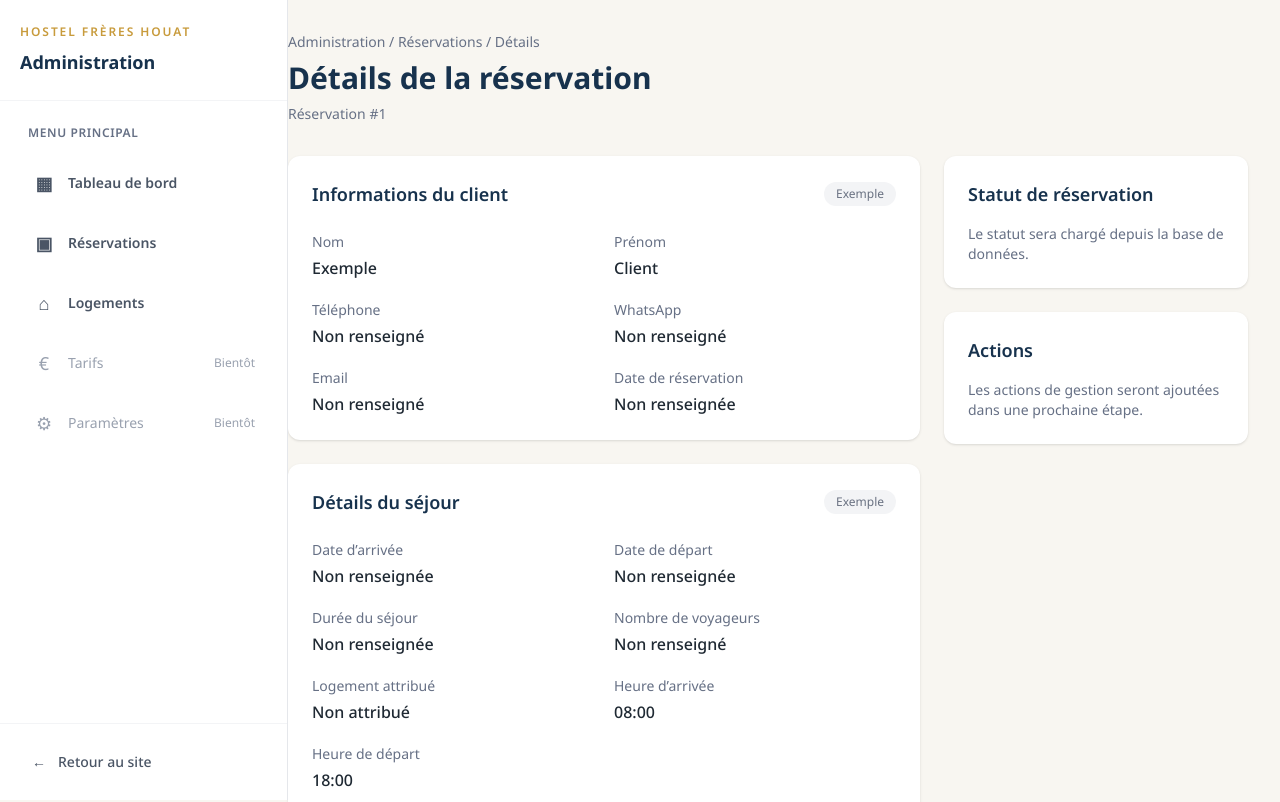
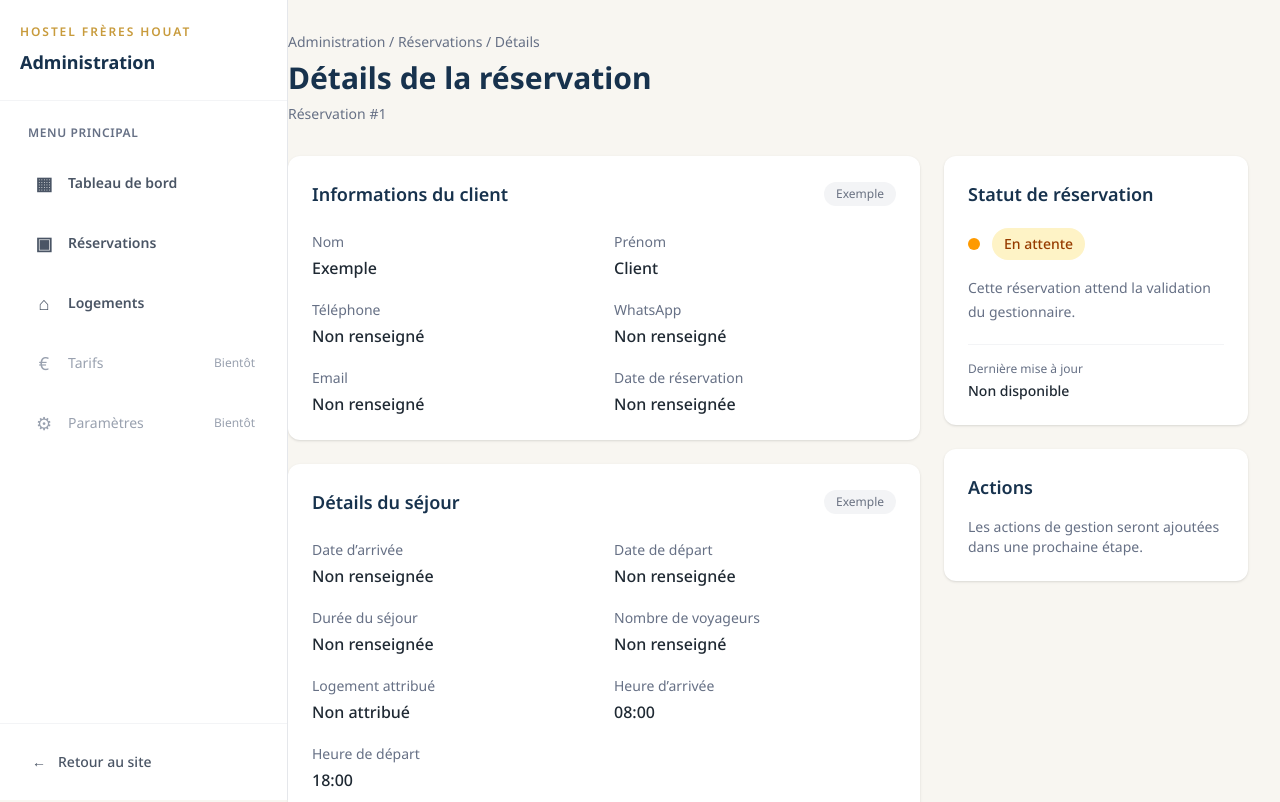
Before and after one commit to LenouarMiloud/hostel-freres-houat, a Next.js app: page /admin/bookings/1 in a window 1280 px wide. Shown: the top 802 px of the page. Built offline with nearby package versions, Linux system fonts and the light colour scheme.

Commit message:
feat:Add booking status display card

```diff
--- a/src/app/admin/bookings/[id]/page.tsx
+++ b/src/app/admin/bookings/[id]/page.tsx
@@ -181,14 +181,33 @@ export default async function BookingDetailsPage({
             {/* Right Column */}
             <div className="space-y-6">
 
+
               <section className="rounded-xl bg-white p-6 shadow-sm">
                 <h2 className="text-lg font-semibold text-[#17324d]">
                   Statut de réservation
                 </h2>
 
-                <p className="mt-4 text-sm text-[#667085]">
-                  Le statut sera chargé depuis la base de données.
+                <div className="mt-5 flex items-center gap-3">
+                  <span className="h-3 w-3 rounded-full bg-amber-500" />
+
+                  <span className="rounded-full bg-amber-100 px-3 py-1.5 text-sm font-medium text-amber-800">
+                    En attente
+                  </span>
+                </div>
+
+                <p className="mt-4 text-sm leading-6 text-[#667085]">
+                  Cette réservation attend la validation du gestionnaire.
                 </p>
+
+                <div className="mt-5 border-t border-gray-100 pt-4">
+                  <p className="text-xs text-[#667085]">
+                    Dernière mise à jour
+                  </p>
+
+                  <p className="mt-1 text-sm font-medium text-[#1f2933]">
+                    Non disponible
+                  </p>
+                </div>
               </section>
 
               <section className="rounded-xl bg-white p-6 shadow-sm">
```
